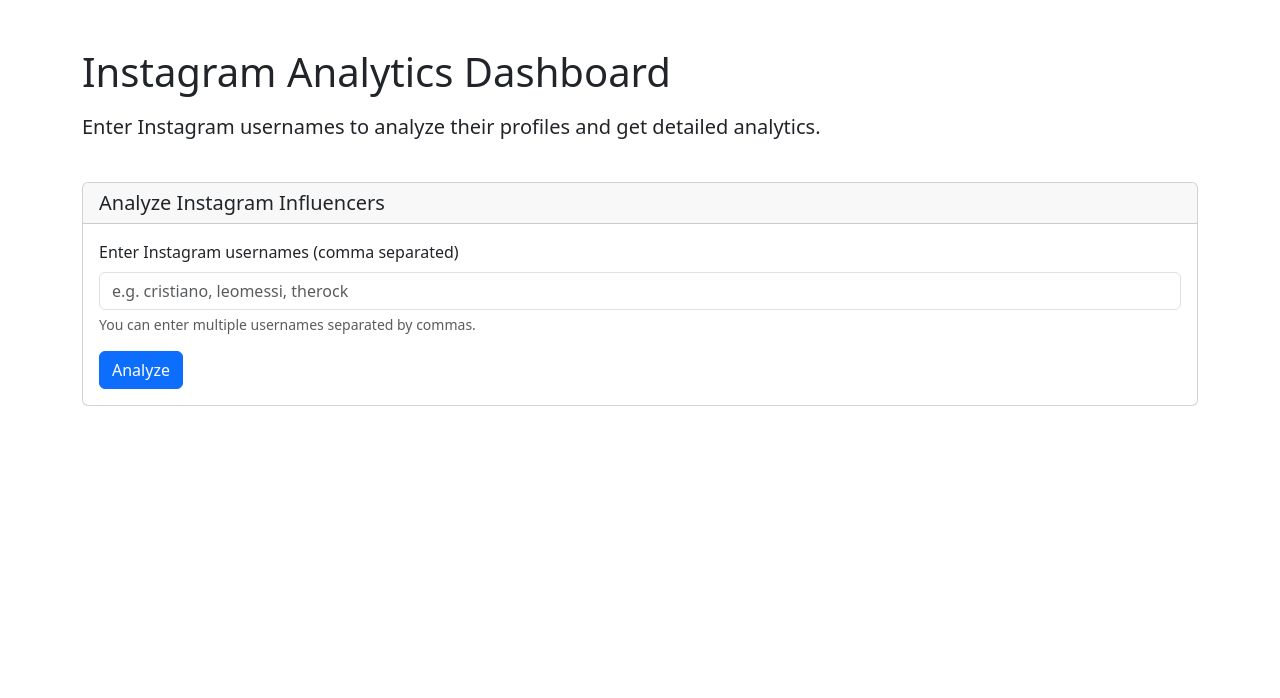
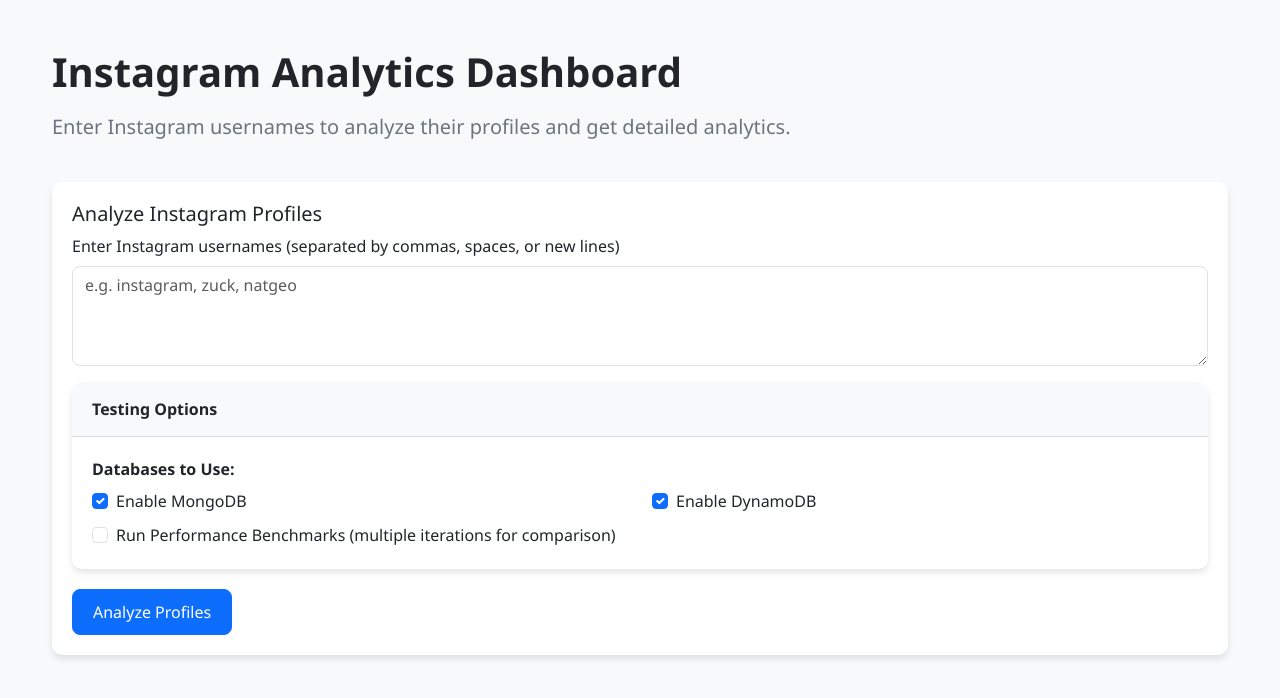
Before and after one commit to SuhasPalani/Big_Data_Instagram, a React (Create React App) app in the folder frontend/: page / in a window 1280 px wide. Shown: the top 698 px of the page. Built offline with nearby package versions, Linux system fonts and the light colour scheme.

Commit message:
refactor: standardize quotes and improve code formatting across components

```diff
--- a/frontend/src/App.js
+++ b/frontend/src/App.js
@@ -1,18 +1,21 @@
-import React, { useState, useEffect } from 'react';
-import InfluencerForm from './components/InfluencerForm';
-import AnalyticsDisplay from './components/AnalyticsDisplay';
-import KafkaStatus from './components/KafkaStatus';
+import React, { useState, useEffect } from "react";
+import InfluencerForm from "./components/InfluencerForm";
+import AnalyticsDisplay from "./components/AnalyticsDisplay";
+import KafkaStatus from "./components/KafkaStatus";
+import PerformanceMetrics from "./components/PerformanceMetrics";
+import "./app.css";
 
 // Backend API URL
-const API_URL = 'http://localhost:8000';
+const API_URL = "http://localhost:8000";
 
 function App() {
   const [loading, setLoading] = useState(false);
   const [results, setResults] = useState([]);
-  const [status, setStatus] = useState('idle');
+  const [status, setStatus] = useState("idle");
   const [statusMessages, setStatusMessages] = useState([]);
   const [websocket, setWebsocket] = useState(null);
   const [requestId, setRequestId] = useState(null);
+  const [performanceData, setPerformanceData] = useState([]);
 
   // Close WebSocket when component unmounts
   useEffect(() => {
@@ -24,25 +27,26 @@ function App() {
   }, [websocket]);
 
   // Process form submission
-  const handleSubmit = async (usernames) => {
+  const handleSubmit = async (requestData) => {
     try {
       setLoading(true);
       setResults([]);
-      setStatus('processing');
-      setStatusMessages(['Submitting request...']);
+      setStatus("processing");
+      setStatusMessages(["Submitting request..."]);
+      setPerformanceData([]);
 
       // Close any existing WebSocket connection
       if (websocket) {
         websocket.close();
       }
 
-      // Submit request to backend
+      // Submit request to backend with database and benchmark options
       const response = await fetch(`${API_URL}/api/influencers/analyze`, {
-        method: 'POST',
+        method: "POST",
         headers: {
-          'Content-Type': 'application/json',
+          "Content-Type": "application/json",
         },
-        body: JSON.stringify({ usernames }),
+        body: JSON.stringify(requestData),
       });
 
       if (!response.ok) {
@@ -53,53 +57,94 @@ function App() {
       const newRequestId = data.request_id;
       setRequestId(newRequestId);
 
-      // Update status
-      setStatusMessages(prev => [...prev, `Request submitted successfully. Request ID: ${newRequestId}`]);
+      // Update status messages to include benchmark info if enabled
+      const statusMsg = `Request submitted successfully. Request ID: ${newRequestId}`;
+      const benchmarkMsg = requestData.benchmark
+        ? " (Benchmark mode enabled)"
+        : "";
+      const dbMsg = `Using databases: ${Object.entries(requestData.databases)
+        .filter(([_, enabled]) => enabled)
+        .map(([db, _]) => db)
+        .join(", ")}`;
+
+      setStatusMessages((prev) => [...prev, statusMsg + benchmarkMsg, dbMsg]);
 
       // Set up WebSocket connection to receive updates
-      const ws = new WebSocket(`ws://${window.location.hostname}:8000/ws/${newRequestId}`);
+      const ws = new WebSocket(
+        `ws://${window.location.hostname}:8000/ws/${newRequestId}`
+      );
 
       ws.onopen = () => {
-        setStatusMessages(prev => [...prev, 'WebSocket connection established']);
+        setStatusMessages((prev) => [
+          ...prev,
+          "WebSocket connection established",
+        ]);
       };
 
       ws.onmessage = (event) => {
         const message = JSON.parse(event.data);
 
-        if (message.type === 'status') {
-          setStatusMessages(prev => [...prev, message.message]);
+        if (message.type === "status") {
+          setStatusMessages((prev) => [...prev, message.message]);
 
-          if (message.status === 'completed') {
-            setStatus('completed');
+          if (message.status === "completed") {
+            setStatus("completed");
             setLoading(false);
-          } else if (message.status === 'error') {
-            setStatus('error');
+            // Fetch performance metrics once processing is complete
+            fetchPerformanceMetrics(newRequestId);
+          } else if (message.status === "error") {
+            setStatus("error");
             setLoading(false);
           }
-        } else if (message.type === 'result') {
+        } else if (message.type === "result") {
           // Add the result to our results array
-          setResults(prev => [...prev, message.data]);
+          setResults((prev) => [...prev, message.data]);
+        } else if (message.type === "performance") {
+          // Handle performance metrics from websocket if provided
+          setPerformanceData((prev) => [...prev, message.data]);
         }
       };
 
       ws.onerror = (error) => {
-        console.error('WebSocket error:', error);
-        setStatusMessages(prev => [...prev, `WebSocket error: ${error.message || 'Unknown error'}`]);
-        setStatus('error');
+        console.error("WebSocket error:", error);
+        setStatusMessages((prev) => [
+          ...prev,
+          `WebSocket error: ${error.message || "Unknown error"}`,
+        ]);
+        setStatus("error");
         setLoading(false);
       };
 
       ws.onclose = () => {
-        console.log('WebSocket connection closed');
+        console.log("WebSocket connection closed");
       };
 
       setWebsocket(ws);
+    } catch (error) {
+      console.error("Error:", error);
+      setStatusMessages((prev) => [...prev, `Error: ${error.message}`]);
+      setStatus("error");
+      setLoading(false);
+    }
+  };
 
+  // Fetch performance metrics data
+  const fetchPerformanceMetrics = async (reqId) => {
+    try {
+      const response = await fetch(
+        `${API_URL}/api/performance/${reqId || requestId}`
+      );
+      if (!response.ok) {
+        throw new Error(`HTTP error! status: ${response.status}`);
+      }
+      const data = await response.json();
+      setPerformanceData(data);
     } catch (error) {
-      console.error('Error:', error);
-      setStatusMessages(prev => [...prev, `Error: ${error.message}`]);
-      setStatus('error');
-      setLoading(false);
+      console.error("Error fetching performance metrics:", error);
+      setStatusMessages((prev) => [
+        ...prev,
+        `Error fetching performance metrics: ${error.message}`,
+      ]);
     }
   };
 
@@ -109,7 +154,8 @@ function App() {
         <div className="col">
           <h1 className="mb-3">Instagram Analytics Dashboard</h1>
           <p className="lead">
-            Enter Instagram usernames to analyze their profiles and get detailed analytics.
+            Enter Instagram usernames to analyze their profiles and get detailed
+            analytics.
           </p>
         </div>
       </div>
@@ -127,12 +173,18 @@ function App() {
       </div>
 
       {results.length > 0 && (
-        <div className="row">
+        <div className="row mb-4">
           <div className="col">
             <AnalyticsDisplay results={results} />
           </div>
         </div>
       )}
+
+      <div className="row">
+        <div className="col">
+          <PerformanceMetrics performanceData={performanceData} />
+        </div>
+      </div>
     </div>
   );
 }
--- a/frontend/src/components/InfluencerForm.js
+++ b/frontend/src/components/InfluencerForm.js
@@ -1,58 +1,139 @@
-import React, { useState } from 'react';
+import React, { useState } from "react";
+import "../app.css";
 
 const InfluencerForm = ({ onSubmit, loading }) => {
-  const [influencerInput, setInfluencerInput] = useState('');
+  const [usernames, setUsernames] = useState("");
+  const [enableMongoDB, setEnableMongoDB] = useState(true);
+  const [enableDynamoDB, setEnableDynamoDB] = useState(true);
+  const [runBenchmark, setRunBenchmark] = useState(false);
 
   const handleSubmit = (e) => {
     e.preventDefault();
 
-    // Split the input by commas and trim whitespace
-    const usernames = influencerInput
-      .split(',')
-      .map(username => username.trim())
-      .filter(username => username.length > 0);
+    // Split usernames by commas, new lines, or spaces and trim whitespace
+    const usernameList = usernames
+      .split(/[,\n\s]+/)
+      .map((username) => username.trim())
+      .filter((username) => username.length > 0);
 
-    if (usernames.length > 0) {
-      onSubmit(usernames);
+    if (usernameList.length === 0) {
+      alert("Please enter at least one valid username");
+      return;
     }
+
+    // Create the request payload with database and benchmark options
+    const requestPayload = {
+      usernames: usernameList,
+      databases: {
+        mongodb: enableMongoDB,
+        dynamodb: enableDynamoDB,
+      },
+      benchmark: runBenchmark,
+    };
+
+    onSubmit(requestPayload);
   };
 
   return (
-    <div className="card mb-4">
-      <div className="card-header">
-        <h5 className="mb-0">Analyze Instagram Influencers</h5>
-      </div>
+    <div className="card">
       <div className="card-body">
+        <h5 className="card-title">Analyze Instagram Profiles</h5>
+
         <form onSubmit={handleSubmit}>
           <div className="mb-3">
-            <label htmlFor="influencerInput" className="form-label">
-              Enter Instagram usernames (comma separated)
+            <label htmlFor="usernames" className="form-label">
+              Enter Instagram usernames (separated by commas, spaces, or new
+              lines)
             </label>
-            <input
-              type="text"
+            <textarea
               className="form-control"
-              id="influencerInput"
-              placeholder="e.g. cristiano, leomessi, therock"
-              value={influencerInput}
-              onChange={(e) => setInfluencerInput(e.target.value)}
+              id="usernames"
+              rows="3"
+              value={usernames}
+              onChange={(e) => setUsernames(e.target.value)}
+              placeholder="e.g. instagram, zuck, natgeo"
               disabled={loading}
-            />
-            <div className="form-text">
-              You can enter multiple usernames separated by commas.
+            ></textarea>
+          </div>
+
+          <div className="mb-3">
+            <div className="card">
+              <div className="card-header">Testing Options</div>
+              <div className="card-body">
+                <div className="row mb-2">
+                  <div className="col-12">
+                    <label className="form-label fw-bold">
+                      Databases to Use:
+                    </label>
+                  </div>
+                  <div className="col-md-6">
+                    <div className="form-check">
+                      <input
+                        className="form-check-input"
+                        type="checkbox"
+                        id="enableMongoDB"
+                        checked={enableMongoDB}
+                        onChange={(e) => setEnableMongoDB(e.target.checked)}
+                        disabled={loading}
+                      />
+                      <label
+                        className="form-check-label"
+                        htmlFor="enableMongoDB"
+                      >
+                        Enable MongoDB
+                      </label>
+                    </div>
+                  </div>
+                  <div className="col-md-6">
+                    <div className="form-check">
+                      <input
+                        className="form-check-input"
+                        type="checkbox"
+                        id="enableDynamoDB"
+                        checked={enableDynamoDB}
+                        onChange={(e) => setEnableDynamoDB(e.target.checked)}
+                        disabled={loading}
+                      />
+                      <label
+                        className="form-check-label"
+                        htmlFor="enableDynamoDB"
+                      >
+                        Enable DynamoDB
+                      </label>
+                    </div>
+                  </div>
+                </div>
+
+                <div className="form-check">
+                  <input
+                    className="form-check-input"
+                    type="checkbox"
+                    id="runBenchmark"
+                    checked={runBenchmark}
+                    onChange={(e) => setRunBenchmark(e.target.checked)}
+                    disabled={loading}
+                  />
+                  <label className="form-check-label" htmlFor="runBenchmark">
+                    Run Performance Benchmarks (multiple iterations for
+                    comparison)
+                  </label>
+                </div>
+              </div>
             </div>
           </div>
-          <button
-            type="submit"
-            className="btn btn-primary"
-            disabled={loading}
-          >
+
+          <button type="submit" className="btn btn-primary" disabled={loading}>
             {loading ? (
               <>
-                <span className="spinner-border spinner-border-sm me-2" role="status" aria-hidden="true"></span>
+                <span
+                  className="spinner-border spinner-border-sm me-2"
+                  role="status"
+                  aria-hidden="true"
+                ></span>
                 Processing...
               </>
             ) : (
-              'Analyze'
+              "Analyze Profiles"
             )}
           </button>
         </form>
```
Also changed, not shown: frontend/src/components/AnalyticsDisplay.js (+26 -15 lines), frontend/src/components/KafkaStatus.js (+14 -13 lines), frontend/src/index.js (+5 -4 lines).
